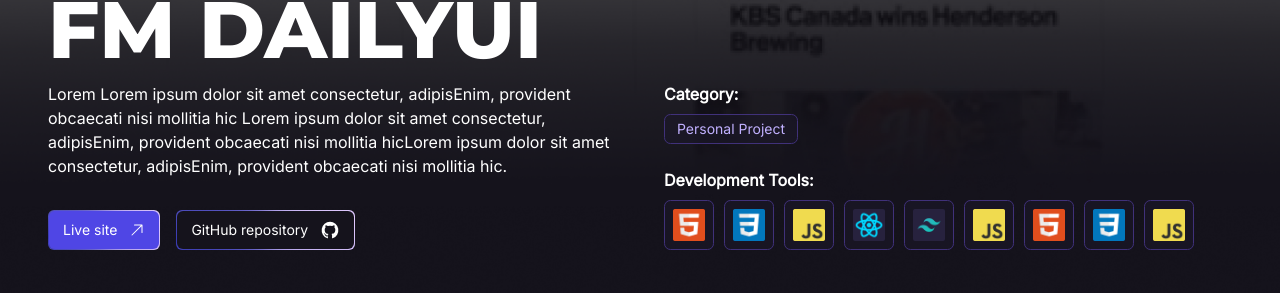
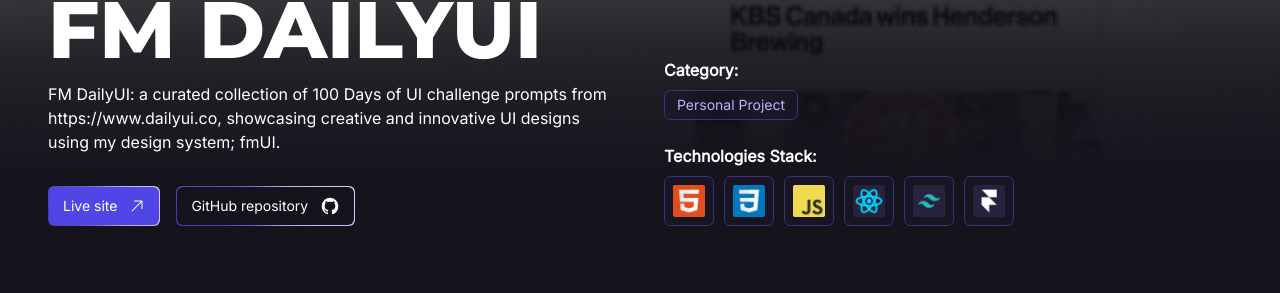
Before and after one commit to fwedwicc/FM-Portfolio, a React (Vite) app in the folder fm-portfolio/: page /project/fm-dailyUI in a window 1280 px wide. Shown: the part 258-551 px from the top of the page. Built offline with nearby package versions, Linux system fonts and the light colour scheme.

Commit message:
Modified some component for project overview page, also corrected contents in project overview data

```diff
--- a/fm-portfolio/src/components/Card.jsx
+++ b/fm-portfolio/src/components/Card.jsx
@@ -11,7 +11,7 @@ const Card = ({ title, desc, img, roles = [] }) => {
         <div className='flex flex-col gap-4 col-span-5'>
           <div className='space-y-1.5'>
             <h2 className='text-white font-bold text-[1.3rem]'>{title}</h2>
-            <p className='text-sm'>{desc}</p>
+            <p className='text-[13px]'>{desc}</p>
           </div>
           <div className='space-y-2'>
             <h3 className='text-white font-bold text-sm'>Roles:</h3>
--- a/fm-portfolio/src/constants/index.js
+++ b/fm-portfolio/src/constants/index.js
@@ -393,14 +393,14 @@ export const ExpertiseData = [
   }
 ];
 
-// TODO: Project Overview Content
 export const ProjectOverviewData = [
   {
+    // TODO: fmUI Project Content
     // fmUI
     id: 'fmUI',
     title: 'fmUI',
-    desc: 'Lorem ipsum bcaecati nisi mollitia hic.',
-    content: "Lorem Lorem ipsum dolor sit amet consectetur, adipisEnim, provident obcaecati nisi mollitia hic Lorem ipsum dolor sit amet consectetur, adipisEnim, provident obcaecati nisi mollitia hicLorem ipsum dolor sit amet consectetur, adipisEnim, provident obcaecati nisi mollitia hic.",
+    desc: 'fmUI: a project aimed at providing a diverse range of open-source Tailwind CSS components and templates for seamless web development.',
+    content: "fmUI: a project aimed at providing a diverse range of open-source Tailwind CSS components and templates for seamless web development.",
     img: 'https://placehold.co/300x200',
     roles: ['Web Developer', 'UI/UX Designer'],
     category: ['Personal Project'],
@@ -418,31 +418,19 @@ export const ProjectOverviewData = [
         tooltip: "Javascript"
       },
       {
-        icon: htmllogo,
-        tooltip: "HyperText Markup Language"
+        icon: reactlogo,
+        tooltip: "ReactJS"
       },
       {
-        icon: csslogo,
-        tooltip: "Cascading Style Sheet"
+        icon: tailwindlogo,
+        tooltip: "Tailwind CSS"
       },
       {
-        icon: jslogo,
-        tooltip: "Javascript"
-      },
-      {
-        icon: htmllogo,
-        tooltip: "HyperText Markup Language"
-      },
-      {
-        icon: csslogo,
-        tooltip: "Cascading Style Sheet"
-      },
-      {
-        icon: jslogo,
-        tooltip: "Javascript"
+        icon: framerlogo,
+        tooltip: "Framer Motion"
       },
     ],
-    githubLink: "https://github.com/fwedwicc/QCU-LMS",
+    githubLink: "https://github.com/fwedwicc/fmUI",
     siteLink: "#",
     miroLink: "#",
     figmaLink: "#",
@@ -451,11 +439,12 @@ export const ProjectOverviewData = [
     figma: 'https://www.figma.com/embed?embed_host=share&url=https%3A%2F%2Fwww.figma.com%2Fdesign%2FlypKtruQL7Eg7AKbuk5iul%2FPAPS-Barbershop-(Prototypes)%3Fnode-id%3D0-1%26t%3DHKRJ4kcALtbAnqwM-1'
   },
   {
-    // FM Gallery
+    // TODO: FM DailyUI Project Content
+    // FM DailyUI
     id: 'fm-dailyUI',
     title: 'FM DailyUI',
-    desc: 'Lorem ipsum bcaecati nisi mollitia hic.',
-    content: "Lorem Lorem ipsum dolor sit amet consectetur, adipisEnim, provident obcaecati nisi mollitia hic Lorem ipsum dolor sit amet consectetur, adipisEnim, provident obcaecati nisi mollitia hicLorem ipsum dolor sit amet consectetur, adipisEnim, provident obcaecati nisi mollitia hic.",
+    desc: 'FM DailyUI: a curated collection of 100 Days of UI challenge prompts from https://www.dailyui.co, showcasing creative and innovative UI designs using my design system; fmUI.',
+    content: "FM DailyUI: a curated collection of 100 Days of UI challenge prompts from https://www.dailyui.co, showcasing creative and innovative UI designs using my design system; fmUI.",
     img: 'https://placehold.co/300x200',
     roles: ['Front-end Developer', 'UI/UX Designer'],
     category: ['Personal Project'],
@@ -481,9 +470,29 @@ export const ProjectOverviewData = [
         tooltip: "Tailwind CSS"
       },
       {
-        icon: jslogo,
-        tooltip: "Javascript"
+        icon: framerlogo,
+        tooltip: "Framer Motion"
       },
+    ],
+    githubLink: "https://github.com/fwedwicc/FM-DailyUI",
+    siteLink: "#",
+    miroLink: "#",
+    figmaLink: "#",
+    poster: poster01,
+    miro: 'https://miro.com/app/live-embed/uXjVNgfIihc=/?moveToViewport=-4631,-5002,6372,3049&embedId=604395391311',
+    figma: 'https://www.figma.com/embed?embed_host=share&url=https%3A%2F%2Fwww.figma.com%2Fdesign%2FlypKtruQL7Eg7AKbuk5iul%2FPAPS-Barbershop-(Prototypes)%3Fnode-id%3D0-1%26t%3DHKRJ4kcALtbAnqwM-1'
+  },
+  {
+    // TODO: FM Gallery Project Content
+    // FM Gallery
+    id: 'fm-gallery',
+    title: 'FM Gallery',
+    desc: 'FM Gallery: an assemblage of my finest portrait masterpieces from throughout my career as an artist.',
+    content: "FM Gallery: an assemblage of my finest portrait masterpieces from throughout my career as an artist.",
+    img: 'https://placehold.co/300x200',
+    roles: ['Front-end Developer', 'UI/UX Designer'],
+    category: ['Personal Project'],
+    tools: [
       {
         icon: htmllogo,
         tooltip: "HyperText Markup Language"
@@ -496,9 +505,17 @@ export const ProjectOverviewData = [
         icon: jslogo,
         tooltip: "Javascript"
       },
+      {
+        icon: tailwindlogo,
+        tooltip: "Tailwind CSS"
+      },
+      {
+        icon: gsaplogo,
+        tooltip: "GSAP"
+      },
     ],
     githubLink: "https://github.com/fwedwicc/FM-Gallery",
-    siteLink: "#",
+    siteLink: "https://fwedwicc.github.io/FM-Gallery/",
     miroLink: "#",
     figmaLink: "#",
     poster: poster01,
@@ -506,11 +523,12 @@ export const ProjectOverviewData = [
     figma: 'https://www.figma.com/embed?embed_host=share&url=https%3A%2F%2Fwww.figma.com%2Fdesign%2FlypKtruQL7Eg7AKbuk5iul%2FPAPS-Barbershop-(Prototypes)%3Fnode-id%3D0-1%26t%3DHKRJ4kcALtbAnqwM-1'
   },
   {
-    // FM Gallery
-    id: 'fm-gallery',
-    title: 'FM Gallery',
-    desc: 'Lorem ipsum bcaecati nisi mollitia hic.',
-    content: "Lorem Lorem ipsum dolor sit amet consectetur, adipisEnim, provident obcaecati nisi mollitia hic Lorem ipsum dolor sit amet consectetur, adipisEnim, provident obcaecati nisi mollitia hicLorem ipsum dolor sit amet consectetur, adipisEnim, provident obcaecati nisi mollitia hic.",
+    // TODO: FM Portfolio Project Content
+    // FM Portfolio
+    id: 'fm-portfolio',
+    title: 'FM Portfolio',
+    desc: 'FM Portfolio: a thorough exhibition that pertains to my background, interests, education & achievements, innovative & creative works, and tech profession.',
+    content: "FM Portfolio: a thorough exhibition that pertains to my background, interests, education & achievements, innovative & creative works, and tech profession.",
     img: 'https://placehold.co/300x200',
     roles: ['Web Developer', 'UI/UX Designer'],
     category: ['Personal Project'],
@@ -536,75 +554,12 @@ export const ProjectOverviewData = [
         tooltip: "Tailwind CSS"
       },
       {
-        icon: jslogo,
-        tooltip: "Javascript"
+        icon: gsaplogo,
+        tooltip: "GSAP"
       },
       {
-        icon: htmllogo,
-        tooltip: "HyperText Markup Language"
-      },
-      {
-        icon: csslogo,
-        tooltip: "Cascading Style Sheet"
-      },
-      {
-        icon: jslogo,
-        tooltip: "Javascript"
-      },
-    ],
-    githubLink: "https://github.com/fwedwicc/FM-Gallery",
-    siteLink: "#",
-    miroLink: "#",
-    figmaLink: "#",
-    poster: poster01,
-    miro: 'https://miro.com/app/live-embed/uXjVNgfIihc=/?moveToViewport=-4631,-5002,6372,3049&embedId=604395391311',
-    figma: 'https://www.figma.com/embed?embed_host=share&url=https%3A%2F%2Fwww.figma.com%2Fdesign%2FlypKtruQL7Eg7AKbuk5iul%2FPAPS-Barbershop-(Prototypes)%3Fnode-id%3D0-1%26t%3DHKRJ4kcALtbAnqwM-1'
-  },
-  {
-    // FM Portfolio
-    id: 'fm-portfolio',
-    title: 'FM Portfolio',
-    desc: 'Lorem ipsum bcaecati nisi mollitia hic.',
-    content: "Lorem Lorem ipsum dolor sit amet consectetur, adipisEnim, provident obcaecati nisi mollitia hic Lorem ipsum dolor sit amet consectetur, adipisEnim, provident obcaecati nisi mollitia hicLorem ipsum dolor sit amet consectetur, adipisEnim, provident obcaecati nisi mollitia hic.",
-    img: 'https://placehold.co/300x200',
-    roles: ['Front-end Developer', 'UI/UX Designer'],
-    category: ['Personal Project'],
-    tools: [
-      {
-        icon: htmllogo,
-        tooltip: "HyperText Markup Language"
-      },
-      {
-        icon: csslogo,
-        tooltip: "Cascading Style Sheet"
-      },
-      {
-        icon: jslogo,
-        tooltip: "Javascript"
-      },
-      {
-        icon: reactlogo,
-        tooltip: "ReactJS"
-      },
-      {
-        icon: tailwindlogo,
-        tooltip: "Tailwind CSS"
-      },
-      {
-        icon: jslogo,
-        tooltip: "Javascript"
-      },
-      {
-        icon: htmllogo,
-        tooltip: "HyperText Markup Language"
-      },
-      {
-        icon: csslogo,
-        tooltip: "Cascading Style Sheet"
-      },
-      {
-        icon: jslogo,
-        tooltip: "Javascript"
+        icon: framerlogo,
+        tooltip: "Framer Motion"
       },
     ],
     githubLink: "https://github.com/fwedwicc/FM-Portfolio",
@@ -616,6 +571,7 @@ export const ProjectOverviewData = [
     figma: 'https://www.figma.com/embed?embed_host=share&url=https%3A%2F%2Fwww.figma.com%2Fdesign%2FlypKtruQL7Eg7AKbuk5iul%2FPAPS-Barbershop-(Prototypes)%3Fnode-id%3D0-1%26t%3DHKRJ4kcALtbAnqwM-1'
   },
   {
+    // TODO: QCU-LMS Project Content
     // QCU-LMS
     id: 'qcu-lms',
     title: 'QCU-LMS',
--- a/fm-portfolio/src/pages/ProjectOverview.jsx
+++ b/fm-portfolio/src/pages/ProjectOverview.jsx
@@ -73,7 +73,7 @@ const ProjectOverview = ({ projects }) => {
               </div>
               {/*  */}
               <div>
-                <h2 className='text-white mb-2 font-semibold text-[12px] lg:text-[16px]'>Development Tools:</h2>
+                <h2 className='text-white mb-2 font-semibold text-[12px] lg:text-[16px]'>Technologies Stack:</h2>
                 <div className='flex gap-2.5 scroll-animation-'>
                   {project.tools.map((icon, index) => (
                     <Badge key={index} styles={'lg:p-2 p-1.5 relative group hover:shadow-xl hover:shadow-[#412F84]/50 transition-all duration-300 ease-in-out hover:border-[#6C59B9] hover:bg-[#221D36] bg-opacity-50 backdrop-blur-md'}>
```
